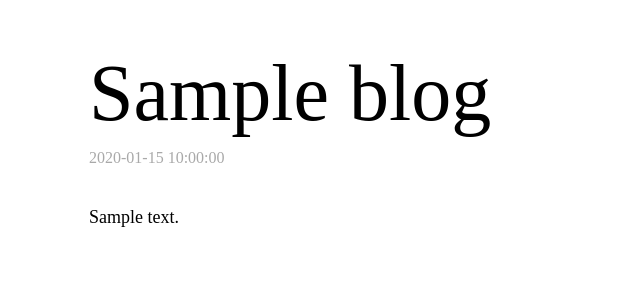
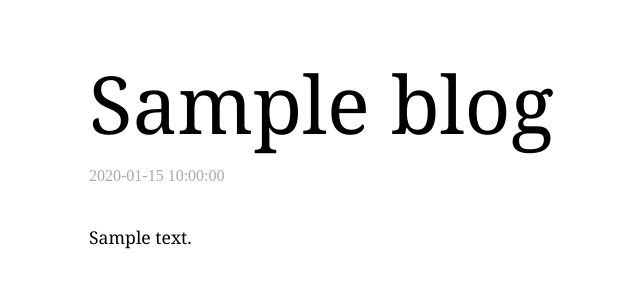
Before and after one commit to fantianwen/web_blog, a Flask app: template templates/blogdetail.html in a window 1280 px wide. Shown: the top 300 px of the page, without its empty margins (221-861 px from the left). Run offline with Flask 2, Linux system fonts and the light colour scheme; the template is opened without the code that fills it: most values are stand-ins (such as "Sample title", 1, 10 or a date in 2020); parts of the project's set-up code (start-up, migrations or seed data) failed here and were passed over.

Commit message:
添加字体样式，好看！！！

```diff
--- a/templates/blogdetail.html
+++ b/templates/blogdetail.html
@@ -13,11 +13,12 @@
         }
 
         .content {
+        font-family: 'adelle', 'Georgia', "Kaiti SC", "KaiTi", serif;
         width: 660px;
         max-width: 90%;
         margin: 0 auto;
         padding-top: 40px;
-        font-size: large;
+        font-size: 1.1em;
         }
 
         .title-wrapper{
@@ -26,6 +27,7 @@
         margin-right: auto;
         }
         .title{
+        font-family: 'adelle', 'Georgia', "Kaiti SC", "KaiTi", serif;
         width: 660px;
         max-width: 90%;
         margin: 0 auto;
```
Also changed, not shown: utils/markdownparser.py (deleted, +0 -10 lines).
